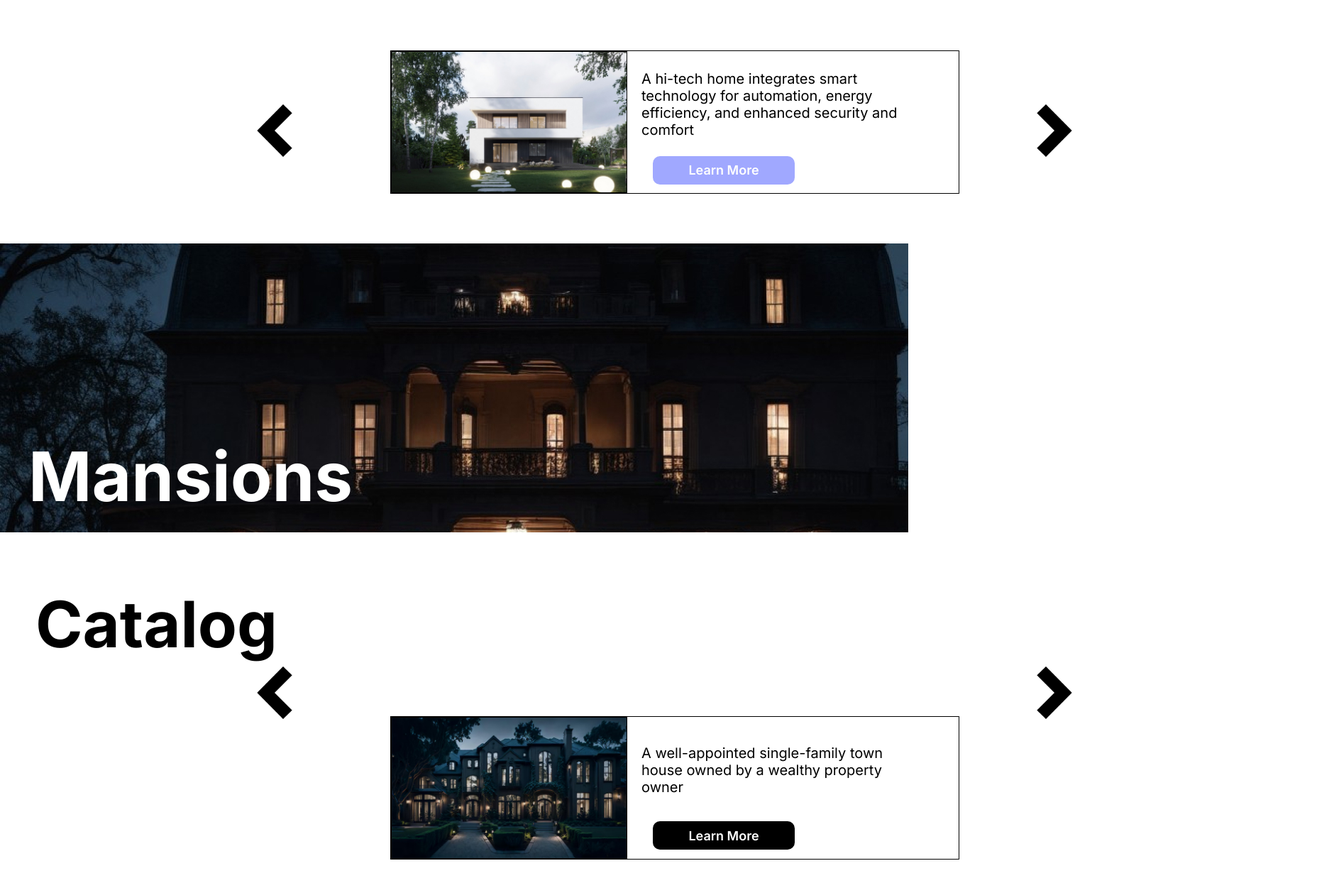
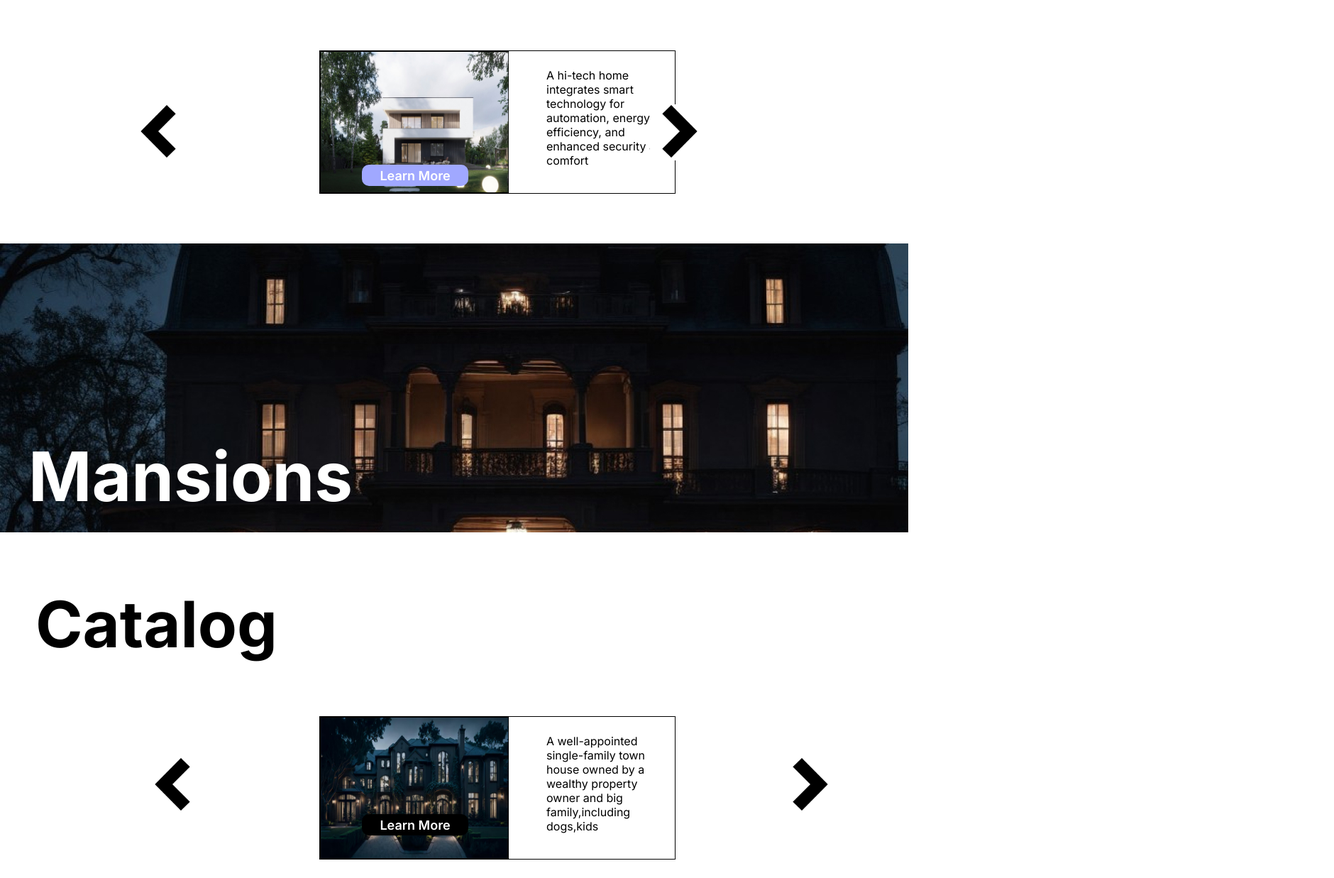
Before and after one commit to NazarSpokeOfk/BuildSphere, a plain HTML site: page index.html in a window 1280 px wide. Shown: the part 683-1920 px from the top of the page at 71% size, 1880 px wide, since content can reach past the window. Drawn offline with Linux system fonts and the light colour scheme.

Commit message:
Upgraded Version

```diff
--- a/css/profile.css
+++ b/css/profile.css
@@ -29,14 +29,22 @@ body, html {
     font-weight: 400;
     font-size: 40px;
     font-family: "Inter",sans-serif;
+    cursor: pointer;
     span{
-        color: #A0A8FF;
+        transition: all 0.6s ease;
+        color: white;
         font-weight: 400;
         font-size: 40px;
     }
     a{
         text-decoration: none;
         color: inherit
+    }
+}
+
+.header__logo:hover{
+    span{
+        color:#A0A8FF;
     }
 }
 
@@ -52,11 +60,19 @@ body, html {
 .icon__house{
     width: 54px;
     height: 54px;
+    transition: all 0.6s ease-in-out;
+}
+.icon__house:hover{
+    transform: scale(1.2);
 }
 
 .icon__profile{
     width: 50px;
     height: 50px;
+    transition: all 0.6s ease-in-out;
+}
+.icon__profile:hover{
+    transform: scale(1.2);
 }
 
 .subheader{
@@ -122,8 +138,9 @@ body, html {
 .footer{
     border: 1px solid black;
     display: block;
-    width: 1900px;
+    width: 100%;
     height: 60px;
+    margin-top: 140px;
 }
 
 .footer__logo{
@@ -139,4 +156,11 @@ body, html {
   font-size: 32px;
   text-align: center;
   margin-top: -40px;
+  margin-bottom: 0;
+  padding-bottom: 0;
 }
+@media(max-width: 1440px){
+    .container{
+        width: 1440px;
+    }
+}
--- a/css/style.css
+++ b/css/style.css
@@ -16,11 +16,19 @@ body, html {
 .icon__house{
     width: 54px;
     height: 54px;
+    transition: all 0.6s ease-in-out;
+}
+.icon__house:hover{
+    transform: scale(1.2);
 }
 
 .icon__profile{
     width: 50px;
     height: 50px;
+    transition: all 0.6s ease-in-out;
+}
+.icon__profile:hover{
+    transform: scale(1.2);
 }
 
 .header{
@@ -38,14 +46,22 @@ body, html {
     font-weight: 400;
     font-size: 40px;
     font-family: "Inter",sans-serif;
+    cursor: pointer;
     span{
-        color: #A0A8FF;
+        transition: all 0.6s ease;
+        color: white;
         font-weight: 400;
         font-size: 40px;
     }
     a{
         text-decoration: none;
         color: inherit
+    }
+}
+
+.header__logo:hover{
+    span{
+        color:#A0A8FF;
     }
 }
 
@@ -98,6 +114,7 @@ body, html {
 .slider__box{
    margin-left: 550px;
    margin-bottom: 70px;
+
 }
 
 .Catalog__name{
@@ -108,6 +125,8 @@ body, html {
 
 .slider__img{
     height: 200px;
+    width: 266px;
+    transition: all 0.6s ease;
 }
 .box__inner{
     display: flex;
@@ -116,17 +135,15 @@ body, html {
 
 .inner__text{
     font-size: 20px;
-    margin-top: 0px;
-    margin-left: 20px;
-    padding-bottom: 30px;
+    margin-top: -180px;
+    margin-left: 319px;
 }
 
 .inner__btn{
     width: 200px;
     height: 40px;
     position: absolute;
-    margin-top: 150px;
-    margin-bottom: 15px;
+    margin-top: 5px;
     left: 920px;
     background-color: #A0A8FF;
     color: white;
@@ -134,48 +151,109 @@ body, html {
     font-weight: 600;
     border: none;
     border-radius: 10px;
+    cursor: pointer;
+    transition: all 0.5s ease;
+    a{
+        text-decoration: none;
+        color: white;
+    }
+}
+.inner__btn:hover{
+    a{
+    color:#A0A8FF;
+    }
+    background-color:white;
+    border: 1px solid #A0A8FF;
 }
 
-.prev__arrow{
-    position:absolute;
-    top:830px;
-    margin-left: -200px;
-    margin-bottom: 200px;
+.prev__arrow {
+    position: absolute;
+    left: 280px; /* сместите кнопку влево, чтобы она была ближе к левому краю */
+    top: 75%; /* центрирование по вертикали */
+    display: block; /* убедитесь, что кнопка отображается */
+    z-index: 10; /* убедитесь, что она поверх других элементов */
+    background: white;
+    border: none;
+    transition: transform 0.6s ease;
+}
+.prev__arrow:hover{
+    transform: scale(1.2);
 }
 
-.next__arrow{
-    position:absolute;
-    top:415px;
-    margin-left: 450px;
+.next__arrow {
+    position: absolute;
+    right: 280px; /* сместите кнопку вправо, чтобы она была ближе к правому краю */
+    top: 75%;
+    display: block;
+    z-index: 10;
+    background: white;
+    border: none;
+    transition: transform 0.6s ease;
 }
+.next__arrow:hover{
+    transform: scale(1.2);
+}
+
 
 .mans__next__arrow{
     position: absolute;
-    margin-left: 900px;
-    bottom:-900px
+    margin-left: 1550px;
+    bottom:-760px;
+    background:white;
+    border:none;
+    transition: transform 0.6s ease;
+}
+.mans__next__arrow:hover{
+    transform: scale(1.2);
 }
 
 .mans__prev__arrow{
     position:absolute;
-    margin-left: -200px;
-    bottom:-900px
+    margin-left: 300px;
+    bottom:-760px;
+    background:white;
+    border:none;
+    transition: transform 0.6s ease;
+}
+.mans__prev__arrow:hover{
+    transform: scale(1.2);
 }
 
 .mansion__btn{
     width: 200px;
     height: 40px;
     position: absolute;
-    margin-top: 150px;
-    margin-bottom: 15px;
     left: 920px;
+    bottom: -790px;
     background-color: #000000;
     color: white;
     font-size: 18px;
     font-weight: 600;
     border: none;
     border-radius: 10px;
+    cursor: pointer;
+    transition: all 0.5s ease;
+    a{
+        text-decoration: none;
+        color: white;
+    }
 }
-
+.mansion__btn:hover{
+    a{
+        color:black;
+    }
+    background-color:white;
+    border: 1px solid black;
+}
+.box__inner__mansion{
+    max-width: 800px;
+    min-height: 200px;
+    border:1px solid black
+}
+.mansion__slider__img{
+    max-width: 266px;
+    min-height: 200px;
+}
 .houses__name{
     font-size: 70px;
     margin-left: 60px;
@@ -193,12 +271,12 @@ body, html {
     font-size: 64px;
     font-weight: 600;
     position: absolute;
-    bottom: 15px;
+    bottom: 135px;
     margin-left: 50px;
 }
 
 .info__materials{
-    margin: 30px;
+    margin: 20px;
     margin-left: 30px;
     font-size: 48px;
     font-weight: 500;
@@ -208,6 +286,10 @@ body, html {
     font-weight: 400;
     margin-top: 10px;
     margin-bottom: 0px;
+}
+
+.time__price{
+    margin-bottom: 170px;
 }
 .time{
 
@@ -233,7 +315,8 @@ body, html {
 .choosed__information{
     position: absolute;
     margin-left: 700px;
-    bottom: -40px;
+    bottom: 60px;
+    max-width: 600px;
 }
 
 .materials{
@@ -245,12 +328,11 @@ body, html {
 .choosed__img{
   width: 700px;
   height: 624px;
+  filter: brightness(40%);
 }
 
 .Price{
-    margin-top: 0;
     margin-left: 35px;
-    margin-bottom: 110px;
 }
 
 .main__price{
@@ -267,6 +349,7 @@ body, html {
     display: block;
     width: 100%;
     height: 60px;
+
 }
 
 .footer__logo{
@@ -282,17 +365,105 @@ body, html {
   font-size: 32px;
   text-align: center;
   margin-top: -40px;
+  margin-bottom: 0;
+  padding-top: 0;
 }
 
 .footer__houses {
-    margin-top: 40px;
+    margin-top: 115px;
     border: 1px solid black;
     display: block;
-    width: 1900px;
+    width: 100%;
     height: 60px;
 }
 
+@media (max-width: 1440px){
+    .container{
+        max-width: 1440px;
+    }
+    .header__logo{
+        max-width: 1440px;
+    }
+    .section__name{
+        max-width: 1440px;
+    }
+    .slider__box
+    .Catalog__name{
+        max-width: 1440px;
+    }
+    .header{
+        width: 100%;
+    }
+
+    .header__icons{
+        right: 70px;
+    }
+
+    .prev__arrow{
+        top: 830px;
+        margin-left: -100px;
+    }
+
+    .next__arrow{
+        top: 830px;
+        margin-left: -100px;
+    }
+
+    .box__inner{
+        max-width: 500px;
+        margin-left: -100px;
+    }
+
+    .inner__text{
+        font-size: 16px;
+        padding-bottom: 5px;
+
+    }
+    .inner__btn{
+        max-width: 150px;
+        max-height: 30px;
+        margin-top: -25px;
+        left: 510px;
+    }
+    .mans__next__arrow{
+        top: 1750px;
+        left: -450px;
+    }
+    .mans__prev__arrow{
+        top: 1750px;
+        left: -100px;
+    }
+    .box__inner__mansion{
+        max-width: 500px;
+        margin-left: -100px;
+        .inner__text{
+
+            font-size: 16px;
+            padding-bottom: 5px;
+            padding-right: 10px;
+        }
+    }
+
+    .mansion__btn{
+        margin-bottom: -270px;
+        max-width: 150px;
+        max-height: 30px;
+        left: 510px;
+    }
+
+    .choosed__information{
+        bottom: -220px;
+    }
+    .choosed__name{
+        bottom: -130px;
+    }
+
+}
+
 @media (max-width: 768px) {
+    .container{
+        width: 768px;
+    }
     .header__logo {
         font-size: 30px;
         padding-left: 20px;
--- a/index.html
+++ b/index.html
@@ -33,27 +33,37 @@
             </h2>
         </div>
     </section>
-
     <section class="slider">
         <div class="container">
             <h2 class="Catalog__name">Catalog</h2>
-            <div class="slider__box">
-                <div class="box__inner">
-                    <img src="./img/image 4.jpg" alt="" class="slider__img">
+            <!-- Обертка для всех слайдов -->
+            <div class="slider__box active">
+                <!-- Первый слайд -->
+                <div class="box__inner ">
+                    <img src="./img/image 4.jpg" id="first__slide" alt="first slide" class="slider__img">
                     <p class="inner__text">
                         A hi-tech home integrates smart technology for automation, energy efficiency, and enhanced security and comfort
                     </p>
-                    <button class="inner__btn">
-                        Learn More
-                    </button>
+                    <button class="inner__btn"><a href="houses.html">Learn More</a></button>
                 </div>
-                <a href="#" class="next__arrow">
-                    <img class="next__arrow" src="./icons/image 2.png" alt="next__arrow">
-                </a>
-                <a href="#" class="prev__arrow">
-                    <img src="./icons/image 3.png" alt="prew__arrow">
-                </a>
+
+                <!-- Второй слайд -->
+                <div class="box__inner active">
+                    <img src="./img/image-min.png" id="second__slide" alt="second slide" class="slider__img">
+                    <p class="inner__text">
+                        High-tech homes use smart devices with features such as automation and sensors for a variety of purposes and a lot of stuff stuff
+                    </p>
+                    <button class="inner__btn"><a href="houses.html">Learn More</a></button>
+                </div>
             </div>
+
+            <!-- Кнопки навигации снаружи слайдов -->
+            <button class="prev__arrow">
+                <img src="./icons/image 3.png" alt="prev__arrow">
+            </button>
+            <button class="next__arrow">
+                <img src="./icons/image 2.png" alt="next__arrow">
+            </button>
         </div>
     </section>
 
@@ -69,21 +79,26 @@
         <div class="container">
             <h2 class="Catalog__name">Catalog</h2>
             <div class="slider__box">
-                <div class="box__inner">
-                    <img src="./img/image (2).jpg" alt="" class="slider__img">
+                <div class="box__inner__mansion">
+                    <img src="./img/image (2).jpg" alt="mansion first slide" class="slider__img">
                     <p class="inner__text">
-                        A well-appointed single-family town house owned by a wealthy property owner
+                        A well-appointed single-family town house owned by a wealthy property owner and big family,including dogs,kids
                     </p>
-                    <button class="mansion__btn">
-                        Learn More
-                    </button>
+                    <button class="mansion__btn"><a href="houses.html">Learn More</a></button>
                 </div>
-                <a href="#" class="mans__next__arrow">
+                <div class="box__inner__mansion">
+                    <img src="./img/mansion-min.jpg"  alt="mansion second slide" class="mansion__slider__img">
+                    <p class="inner__text">
+                        Unlike a country villa, a mansion is designed for permanent habitation, and peaceful live.</p>
+                    <button class="mansion__btn"><a href="houses.html">Learn More</a></button>
+                </div>
+            </div>
+                <button  class="mans__next__arrow">
                     <img src="./icons/image 2.png" alt="next__arrow">
-                </a>
-                <a href="#" class="mans__prev__arrow">
+                </button>
+                <button  class="mans__prev__arrow">
                     <img src="./icons/image 3.png" alt="prew__arrow">
-                </a>
+                </button>
             </div>
         </div>
     </section>
@@ -96,5 +111,7 @@
             Terms of use
         </h3>
     </section>
+    <script src="./js/choosedHouse.js"></script>
+    <script src="./js/slider.js"></script>
 </body>
 </html>
--- /dev/null
+++ b/js/slider.js
@@ -0,0 +1,65 @@
+const slider = () => {
+    // Слайдер hi-tech домов
+    const nextArrow = document.querySelector('.next__arrow');
+    const prevArrow = document.querySelector('.prev__arrow');
+    const slides = document.querySelectorAll('.box__inner');
+    let hiTechSlideIndex = 1;
+
+    const showHiTechSlides = (n) => {
+        if (n > slides.length) {
+            hiTechSlideIndex = 1;
+        }
+        if (n < 1) {
+            hiTechSlideIndex = slides.length;
+        }
+        slides.forEach(item => item.style.display = 'none');
+        slides[hiTechSlideIndex - 1].style.display = 'block';
+    };
+
+    const manageHiTechSlides = (n) => {
+        showHiTechSlides(hiTechSlideIndex += n);
+    };
+
+    nextArrow.addEventListener('click', () => {
+        manageHiTechSlides(1);
+    });
+
+    prevArrow.addEventListener('click', () => {
+        manageHiTechSlides(-1);
+    });
+
+    showHiTechSlides(hiTechSlideIndex);
+
+    // Слайдер особняков
+    const mansNextArrow = document.querySelector('.mans__next__arrow');
+    const mansPrevArrow = document.querySelector('.mans__prev__arrow');
+    const mansSlides = document.querySelectorAll('.box__inner__mansion');
+    let mansionSlideIndex = 1;
+
+    const showMansionSlides = (n) => {
+        if (n > mansSlides.length) {
+            mansionSlideIndex = 1;
+        }
+        if (n < 1) {
+            mansionSlideIndex = mansSlides.length;
+        }
+        mansSlides.forEach(item => item.style.display = 'none');
+        mansSlides[mansionSlideIndex - 1].style.display = 'block';
+    };
+
+    const manageMansionSlides = (n) => {
+        showMansionSlides(mansionSlideIndex += n);
+    };
+
+    mansNextArrow.addEventListener('click', () => {
+        manageMansionSlides(1);
+    });
+
+    mansPrevArrow.addEventListener('click', () => {
+        manageMansionSlides(-1);
+    });
+
+    showMansionSlides(mansionSlideIndex);
+};
+
+slider();
```
Also changed, not shown: houses.html (+7 -5 lines), img/image-min.png (added), materials/image (3).png (renamed from img/image (3).png), materials/image (4).jpg (renamed from img/image (4).jpg), materials/image (4).png (renamed from img/image (4).png), materials/image (5).jpg (renamed from img/image (5).jpg), materials/image (5).png (renamed from img/image (5).png), materials/image (6).jpg (renamed from img/image (6).jpg), 3 other files.
